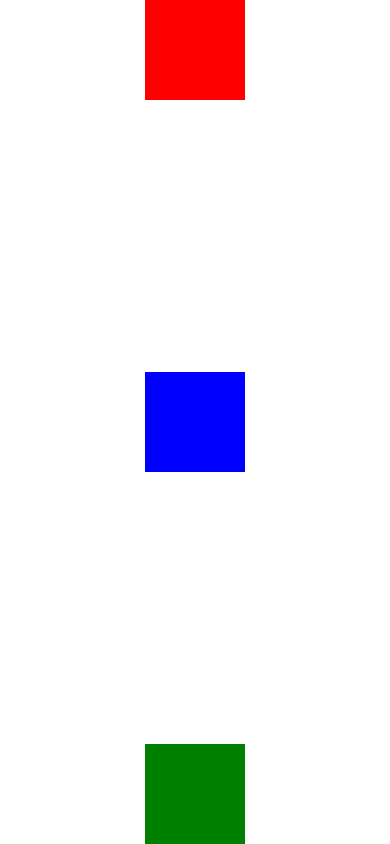
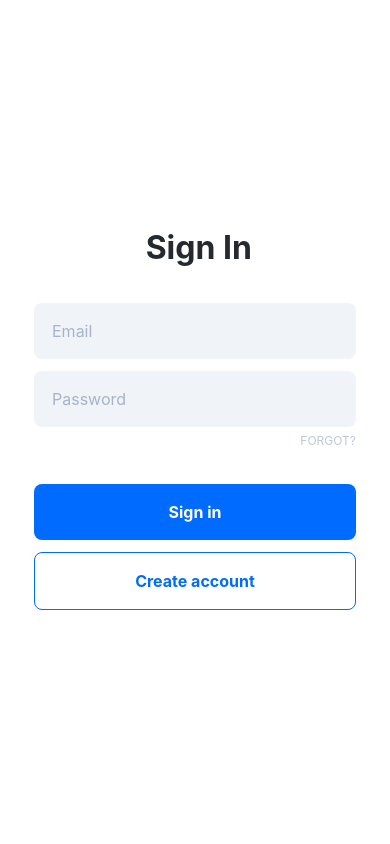
Before and after one commit to yjose/Tasker, a React Native app: screen / in a window 390 px wide. Built offline with nearby package versions, Linux system fonts and the light colour scheme.

Commit message:
feat: 🙃  login screen

```diff
--- a/src/index.tsx
+++ b/src/index.tsx
@@ -1,23 +1,6 @@
 import * as React from 'react';
-import {SafeAreaView, StyleSheet, View} from 'react-native';
+import {Login} from 'screens';
 
 export const App = () => {
-  return (
-    <SafeAreaView style={styles.container}>
-      <View style={styles.box} />
-      <View style={[styles.box, styles.boxBlue]} />
-      <View style={[styles.box, styles.boxGreen]} />
-    </SafeAreaView>
-  );
+  return <Login />;
 };
-
-const styles = StyleSheet.create({
-  container: {
-    flex: 1,
-    justifyContent: 'space-between',
-    alignItems: 'center',
-  },
-  box: {backgroundColor: 'red', width: 100, height: 100},
-  boxBlue: {backgroundColor: 'blue'},
-  boxGreen: {backgroundColor: 'green'},
-});
--- /dev/null
+++ b/src/screens/Login/index.tsx
@@ -0,0 +1,47 @@
+import * as React from 'react';
+import {StyleSheet, Text, View} from 'react-native';
+import {Button, Input} from 'ui';
+
+const styles = StyleSheet.create({
+  container: {
+    flex: 1,
+    justifyContent: 'center',
+    padding: 34,
+  },
+  logo: {
+    width: 120,
+    height: 120,
+    alignSelf: 'center',
+    marginVertical: 20,
+  },
+  title: {
+    fontSize: 32,
+    fontWeight: 'bold',
+    color: '#252A31',
+    marginHorizontal: 20,
+    textAlign: 'center',
+  },
+  form: {
+    marginVertical: 30,
+  },
+  forgot: {
+    color: '#BFC8D6',
+    fontSize: 12,
+    textAlign: 'right',
+  },
+});
+
+export const Login = () => {
+  return (
+    <View style={styles.container}>
+      <Text style={styles.title}> Sign In</Text>
+      <View style={styles.form}>
+        <Input placeholder="Email" />
+        <Input placeholder="Password" secureTextEntry={true} />
+        <Text style={styles.forgot}> FORGOT?</Text>
+      </View>
+      <Button label="Sign in" onPress={() => {}} />
+      <Button label="Create account" onPress={() => {}} variant="outline" />
+    </View>
+  );
+};
--- /dev/null
+++ b/src/screens/index.tsx
@@ -0,0 +1 @@
+export * from './Login';
--- a/src/ui/Button.tsx
+++ b/src/ui/Button.tsx
@@ -1,15 +1,50 @@
 import * as React from 'react';
-import {Text, Pressable} from 'react-native';
+import {Text, Pressable, View, StyleSheet} from 'react-native';
 
 type Props = {
   label: string;
   onPress: () => void;
+  variant?: 'primary' | 'outline';
 };
 
-export const Button = ({label, onPress}: Props) => {
+export const Button = ({label, onPress, variant = 'primary'}: Props) => {
+  const isPrimary = variant === 'primary';
+  const containerStyle = isPrimary
+    ? styles.container
+    : {...styles.container, ...styles.outline};
+  const labelStyle = isPrimary
+    ? styles.label
+    : {...styles.label, ...styles.label_outline};
+
   return (
     <Pressable onPress={onPress}>
-      <Text> {label} </Text>
+      <View style={containerStyle}>
+        <Text style={labelStyle}> {label} </Text>
+      </View>
     </Pressable>
   );
 };
+
+const styles = StyleSheet.create({
+  container: {
+    padding: 18,
+    backgroundColor: '#006CFF',
+    marginVertical: 6,
+    borderRadius: 8,
+  },
+  outline: {
+    backgroundColor: '#FFF',
+    // border: 1px solid #006CFF;
+    borderWidth: 1,
+    borderColor: '#006CFF',
+  },
+  label: {
+    fontSize: 16,
+    fontWeight: 'bold',
+    color: '#FFFFFF',
+    textAlign: 'center',
+  },
+  label_outline: {
+    color: '#006CFF',
+  },
+});
--- /dev/null
+++ b/src/ui/Input.tsx
@@ -0,0 +1,22 @@
+import * as React from 'react';
+import {StyleSheet, TextInput, TextInputProps} from 'react-native';
+
+export const Input = ({style, ...props}: TextInputProps) => {
+  return (
+    <TextInput
+      style={[styles.container, style]}
+      placeholderTextColor="#A7B4C7"
+      {...props}
+    />
+  );
+};
+
+const styles = StyleSheet.create({
+  container: {
+    backgroundColor: '#F0F3F7',
+    marginVertical: 6,
+    padding: 18,
+    borderRadius: 8,
+    fontSize: 16,
+  },
+});
--- a/src/ui/index.tsx
+++ b/src/ui/index.tsx
@@ -1 +1,2 @@
 export * from './Button';
+export * from './Input';
```
